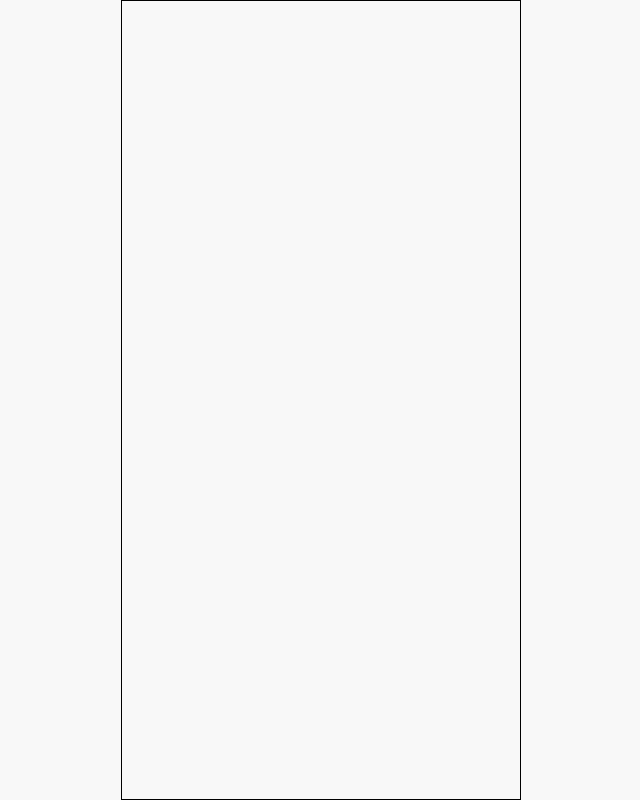
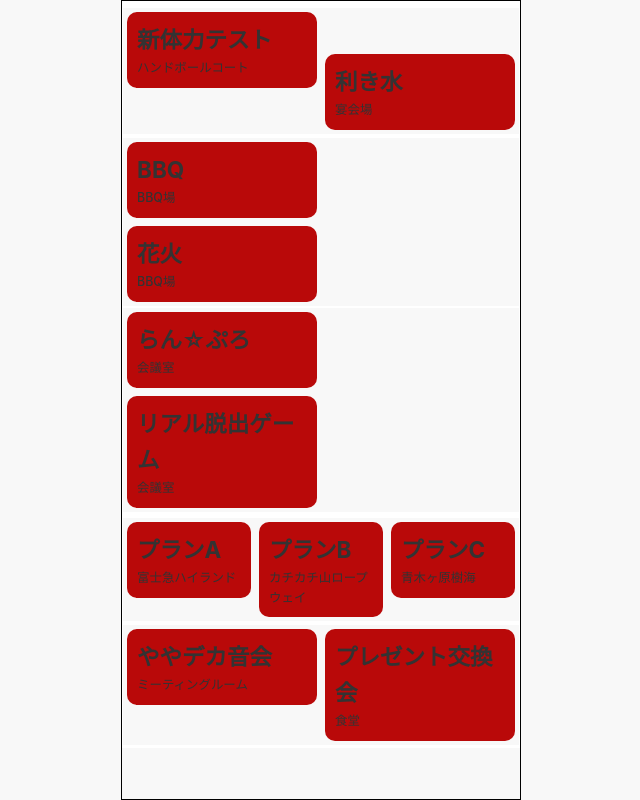
Before and after one commit to traP-jp/rucQ, a Vue app in the folder frontend/: page /1/schedule in a window 1280 px wide. Shown: the whole page, without its empty margins (119-759 px from the left). Built offline with nearby package versions, Linux system fonts and the light colour scheme; the HTML template or start-up script is replaced by a standard one.

Commit message:
表示環境の整備

```diff
--- a/frontend/src/components/EventBlock.vue
+++ b/frontend/src/components/EventBlock.vue
@@ -1,24 +1,29 @@
 <script setup lang="ts">
-import type { Event } from '@/lib/event-layout'
+import type { EventBlock } from '@/lib/event-layout'
 
 const props = defineProps<{
-  event: Event
+  event: EventBlock
 }>()
 </script>
 
 <template>
   <div :class="$style.container">
-    <h2>{{ props.event.Title }}</h2>
-    <h5>{{ props.event.Place }}</h5>
+    <div :class="$style.content">
+      <h2 style="font-weight: 700">{{ props.event.Title }}</h2>
+      <h5 style="font-weight: 500">{{ props.event.Place }}</h5>
+    </div>
   </div>
 </template>
 
 <style module>
 .container {
-  background-color: blue;
+  width: 100%;
+  padding: 4px;
+}
+
+.content {
+  background-color: rgb(185, 9, 9);
   padding: 10px;
-  width: 100px;
-  height: 100px;
   border-radius: 10px;
 }
 </style>
--- a/frontend/src/lib/event-layout.ts
+++ b/frontend/src/lib/event-layout.ts
@@ -35,7 +35,7 @@ export type BlockGroup = {
   Columns: number // このグループの横幅（整数値）
 }
 
-export const getLayoutX = (events: Event[], plans: Plan[], campStartsAt: string) => {
+export const getLayout = (events: Event[], plans: Plan[], campStartsAt: string) => {
   const timeStamps: { timeText: string; kind: number; id: number }[] = [
     { timeText: campStartsAt, kind: 0, id: 0 },
   ]
--- a/frontend/src/views/ScheduleView.vue
+++ b/frontend/src/views/ScheduleView.vue
@@ -1,17 +1,31 @@
 <script setup lang="ts">
-import { getLayoutX } from '@/lib/event-layout'
+import { getLayout, type BlockGroup } from '@/lib/event-layout'
 import { events, plans } from '@/lib/sample-data'
 import EventBlock from '@/components/EventBlock.vue'
-import { onMounted } from 'vue'
+import { onMounted, ref } from 'vue'
+
+const groups = ref<BlockGroup[]>([])
 
 onMounted(() => {
-  const arrange = getLayoutX(events, plans, '2024-09-10T08:00:00.000000+09:00')
-  console.log(arrange)
+  groups.value = getLayout(events, plans, '2024-09-10T08:00:00.000000+09:00')
 })
 </script>
 
 <template>
-  <div :class="$style.container"></div>
+  <div :class="$style.container" v-if="groups.length > 0">
+    <div
+      v-for="group in groups"
+      :key="group.StartRow"
+      :style="`display: grid; grid-template-columns: repeat(${group.Events.length}, 1fr); border: 1px solid white;`"
+    >
+      <EventBlock
+        v-for="event in group.Events"
+        :key="event.ID"
+        :event="event"
+        :style="`grid-row: ${event.StartRow} / ${event.EndRow}; grid-column: ${event.Column - 1}`"
+      />
+    </div>
+  </div>
 </template>
 
 <style module>
```
